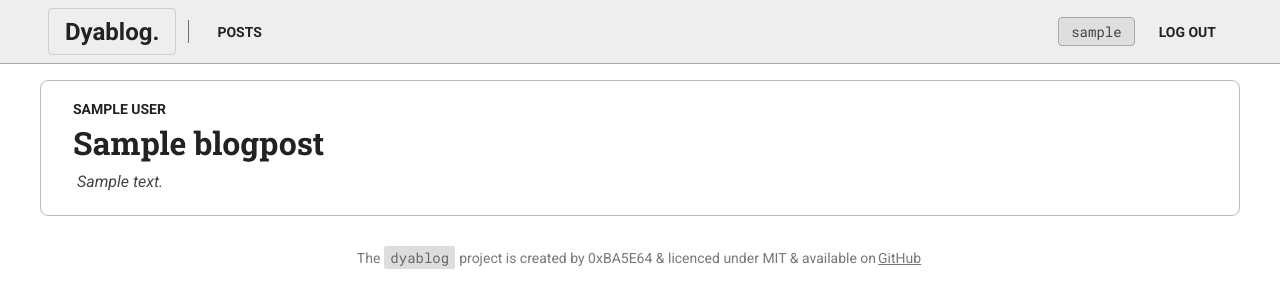
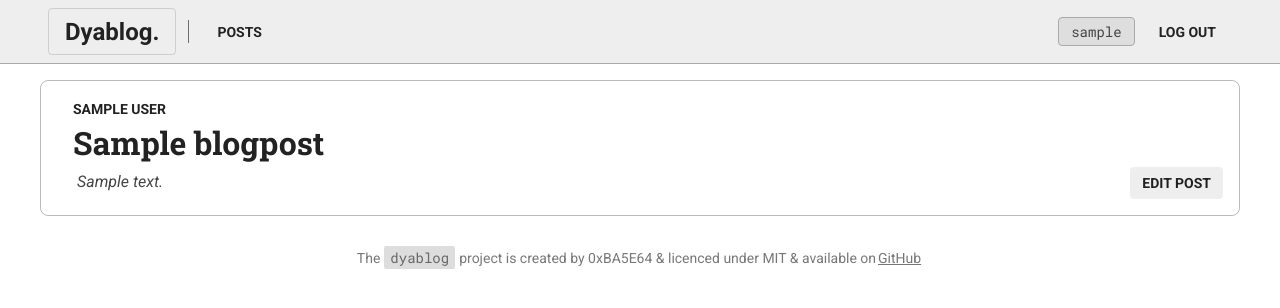
Before and after one commit to 0xBA5E64/dyablog, a Django app: page /blog/ in a window 1280 px wide. Shown: the top 308 px of the page. Run offline with Django 4.2, Linux system fonts and the light colour scheme; a user stored in the database is signed in; tables that the repository leaves empty hold one stand-in row (values such as "Sample post").

Commit message:
Added "Edit Post" buttons to entries at post index

```diff
--- a/blog/static/blog/style.css
+++ b/blog/static/blog/style.css
@@ -179,6 +179,21 @@ navbar .separator {
     color: #444;
 }
 
+.post-entry .edit {
+    position: absolute;
+    right: 0;
+    bottom: 0;
+    margin: 16px;
+    padding: 8px 12px;
+    background: #0001;
+    border-radius: 4px;
+    color: #222;
+    font-size: 14px;
+    font-weight: bold;
+    text-transform: uppercase;
+    text-decoration: none;
+}
+
 #footer {
     width: 100%;
     display: flex;
--- a/blog/templates/blog/post_index.html
+++ b/blog/templates/blog/post_index.html
@@ -12,6 +12,9 @@ Dyablog.
                 <h2 class="author">{{ post.author }}</h2>
                 <h1 class="title">{{ post.title }}</h1>
                 <p class="description">{{ post.description }}</p>
+                {% if user.is_authenticated %}
+                <p class="edit" onclick="window.location='{% url 'blog:post' post.slug %}edit'">Edit Post</p>
+                {% endif %}
             </a>
         {% endfor %}
     </div>
```
